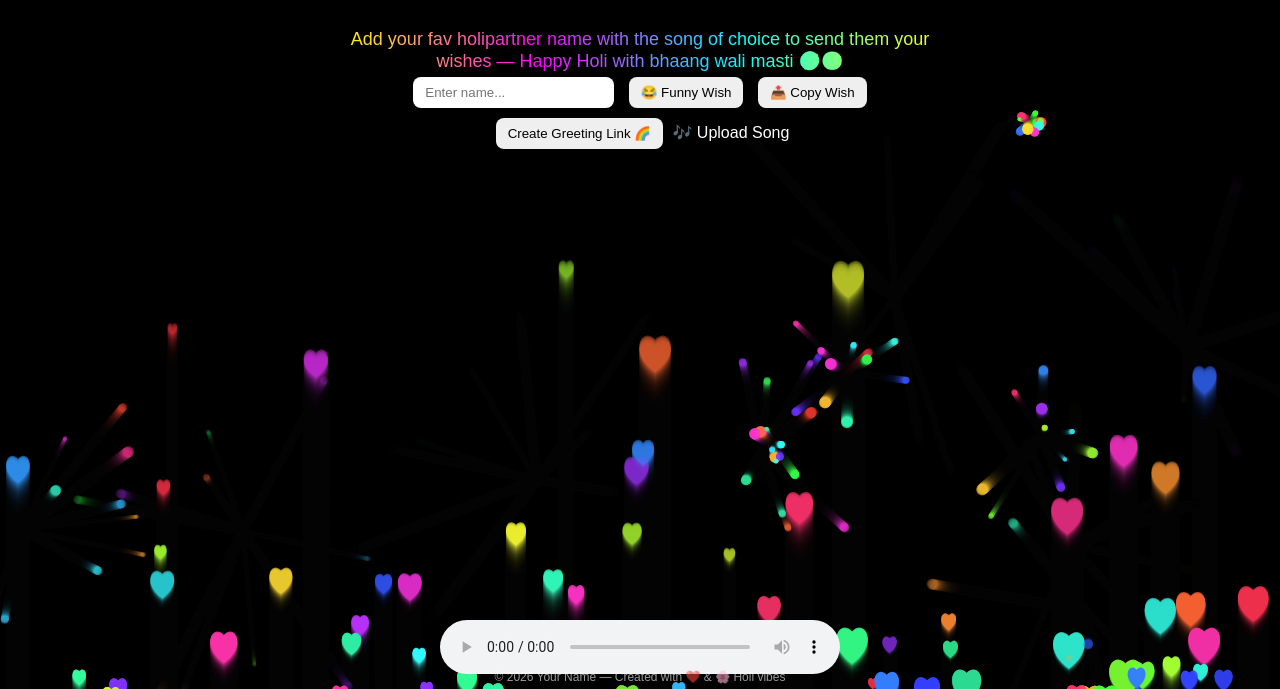
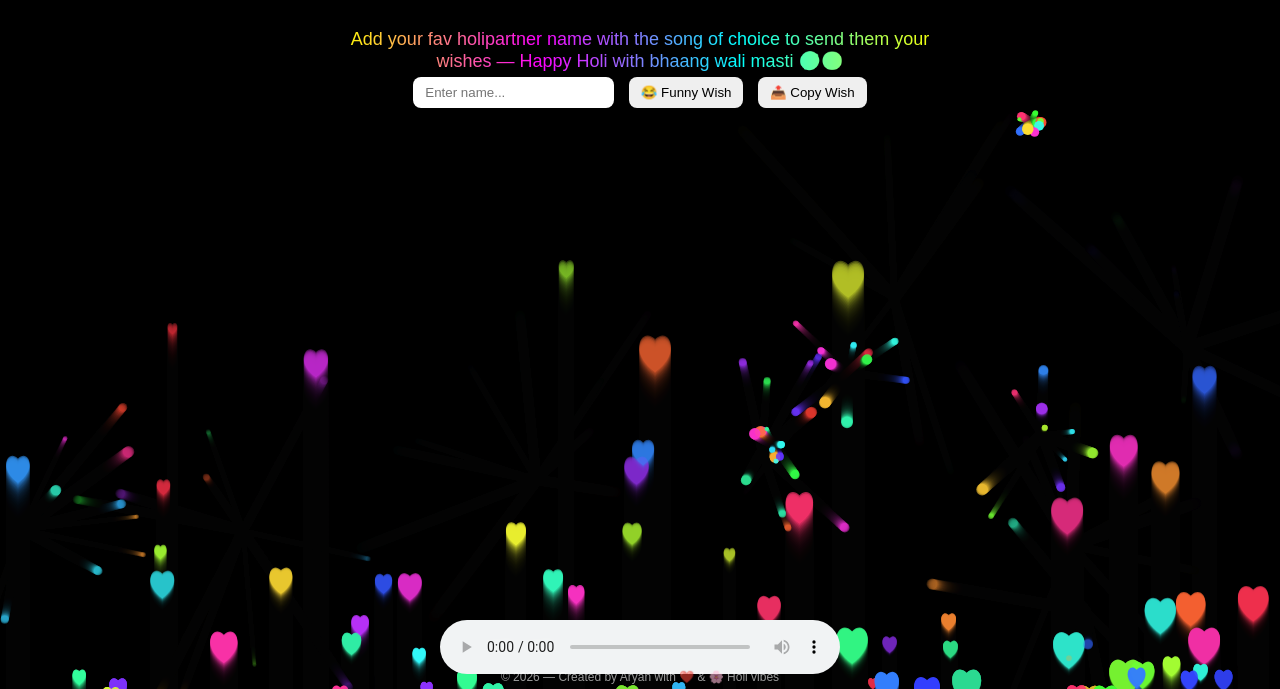
Before and after one commit to CodeVoyager07/holi-magic, a plain HTML site: page index.html in a window 1280 px wide. Shown: the part 111-800 px from the top of the page. Drawn offline with Linux system fonts and the light colour scheme.

Commit message:
Update footer and remove create link button

```diff
--- a/index.html
+++ b/index.html
@@ -21,10 +21,10 @@
     <input id="nameInput" placeholder="Enter name..." />
     <button onclick="generateGreeting()">😂 Funny Wish</button>
     <button onclick="copyGreeting()">📤 Copy Wish</button>
-    <button onclick="createShareLink()">Create Greeting Link 🌈</button>
+
 
     <label class="upload">
-      🎶 Upload Song
+
       <input type="file" id="songUpload" accept="audio/*">
     </label>
   </div>
@@ -37,7 +37,7 @@
 <audio id="music" controls></audio>
 
 <footer class="footer">
-  © 2026 Your Name — Created with ❤️ & 🌸 Holi vibes
+  © 2026  — Created by Aryan with ❤️ & 🌸 Holi vibes
 </footer>
 
 <script src="app.js"></script>
```
